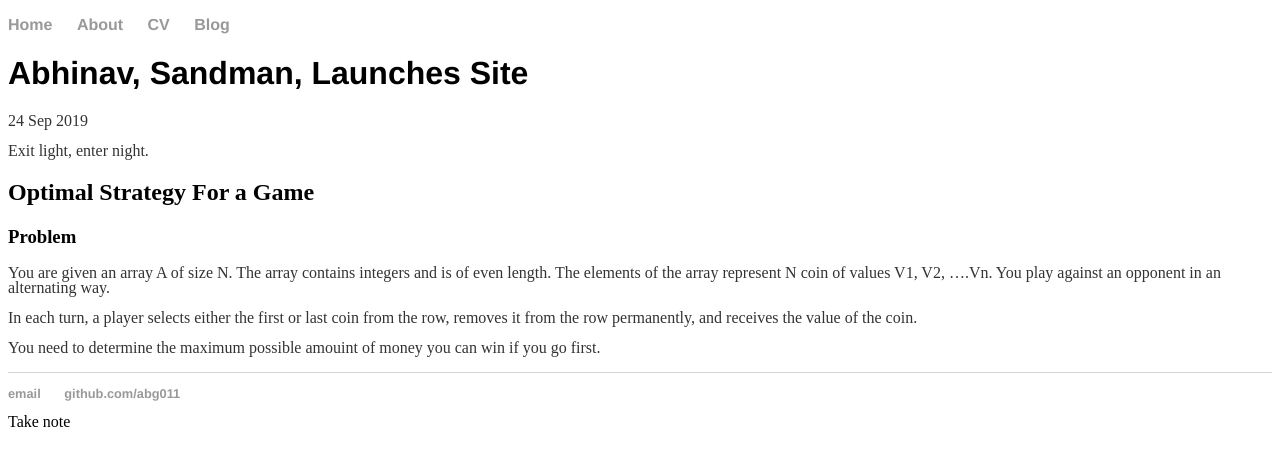
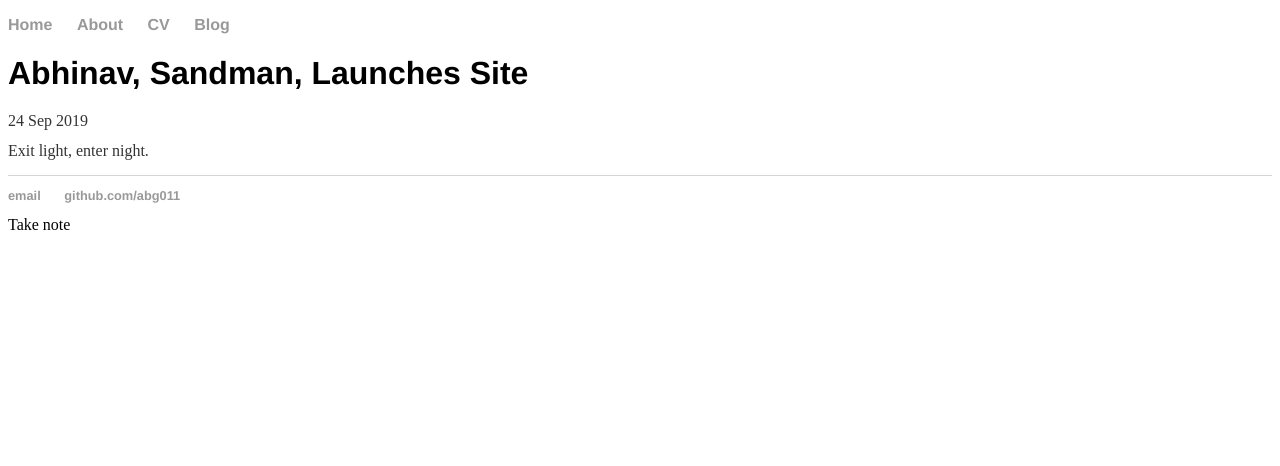
Before and after one commit to abhigupta543/abg011.github.io, a Jekyll site: the page built from _posts/2019-09-24-Sample.md, in a window 1280 px wide. Shown: the top 466 px of the page. Built offline with Jekyll 4.4.1, drawn with Linux system fonts in a browser that asks for light colours.

Commit message:
Update 2019-09-24-Sample.md

```diff
--- a/_posts/2019-09-24-Sample.md
+++ b/_posts/2019-09-24-Sample.md
@@ -5,11 +5,3 @@ date: 2019-09-24
 ---
 
 Exit light, enter night.
-
-## Optimal Strategy For a Game
-### Problem
-You are given an array A of size N. The array contains integers and is of even length. The elements of the array represent N coin of values V1, V2, ....Vn. You play against an opponent in an alternating way.
-
-In each turn, a player selects either the first or last coin from the row, removes it from the row permanently, and receives the value of the coin.
-
-You need to determine the maximum possible amouint of money you can win if you go first.
```
